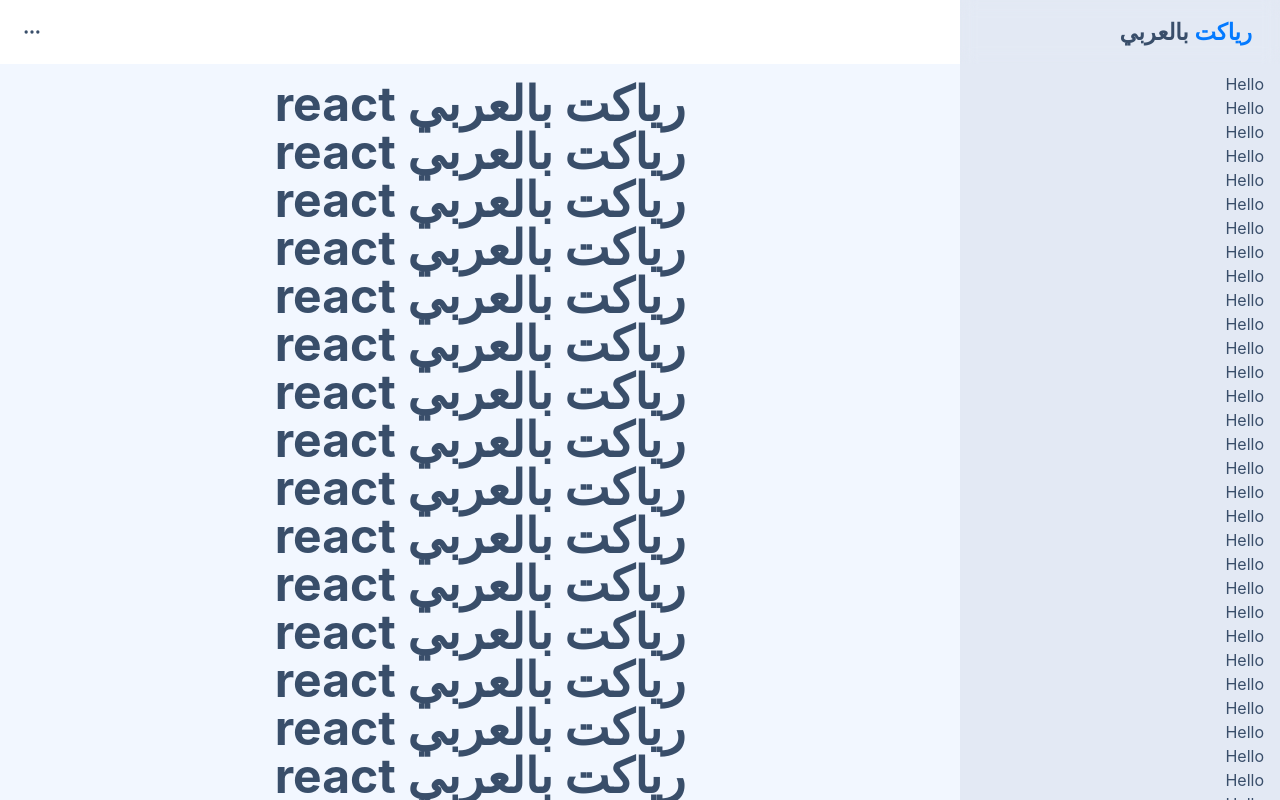
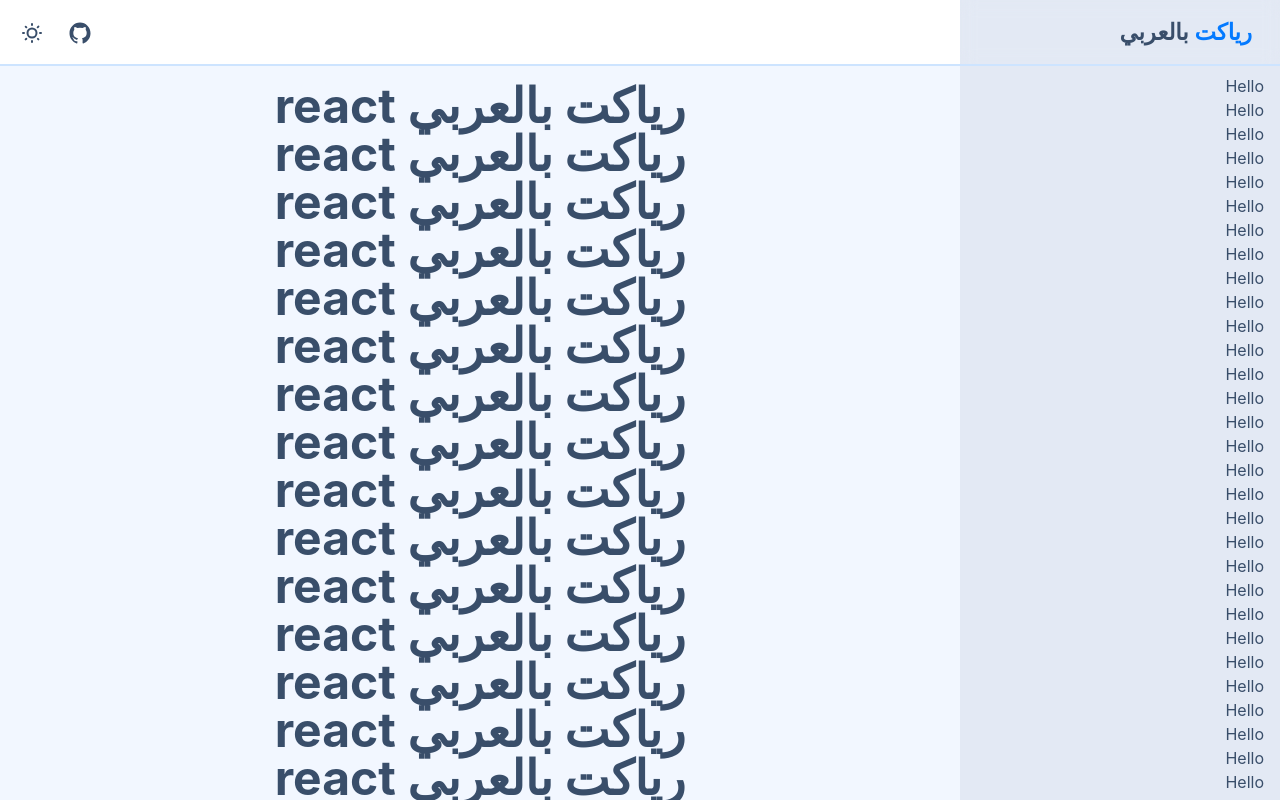
Before and after one commit to Saad5400/Learn-React-In-Arabic, a React (Create React App) app in the folder web-app/: page / in a window 1280 px wide. Built offline with nearby package versions, Linux system fonts and the light colour scheme; what tailwindcss-flip would draw is missing.

Commit message:
switching between themes

```diff
--- a/web-app/src/components/shared/Icons.jsx
+++ b/web-app/src/components/shared/Icons.jsx
@@ -18,3 +18,19 @@
         <svg xmlns="http://www.w3.org/2000/svg" fill="none" viewBox="0 0 24 24" className="inline-block w-5 h-5 stroke-current"><path strokeLinecap="round" strokeLinejoin="round" strokeWidth="2" d="M5 12h.01M12 12h.01M19 12h.01M6 12a1 1 0 11-2 0 1 1 0 012 0zm7 0a1 1 0 11-2 0 1 1 0 012 0zm7 0a1 1 0 11-2 0 1 1 0 012 0z"></path></svg>
     );
 }
+export function Github(props) {
+    return (
+        <svg width="20" height="20" xmlns="http://www.w3.org/2000/svg" viewBox="0 0 512 512" className={"inline-block h-5 w-5 md:h-6 md:w-6 fill-current"} ><path d="M256,32C132.3,32,32,134.9,32,261.7c0,101.5,64.2,187.5,153.2,217.9a17.56,17.56,0,0,0,3.8.4c8.3,0,11.5-6.1,11.5-11.4,0-5.5-.2-19.9-.3-39.1a102.4,102.4,0,0,1-22.6,2.7c-43.1,0-52.9-33.5-52.9-33.5-10.2-26.5-24.9-33.6-24.9-33.6-19.5-13.7-.1-14.1,1.4-14.1h.1c22.5,2,34.3,23.8,34.3,23.8,11.2,19.6,26.2,25.1,39.6,25.1a63,63,0,0,0,25.6-6c2-14.8,7.8-24.9,14.2-30.7-49.7-5.8-102-25.5-102-113.5,0-25.1,8.7-45.6,23-61.6-2.3-5.8-10-29.2,2.2-60.8a18.64,18.64,0,0,1,5-.5c8.1,0,26.4,3.1,56.6,24.1a208.21,208.21,0,0,1,112.2,0c30.2-21,48.5-24.1,56.6-24.1a18.64,18.64,0,0,1,5,.5c12.2,31.6,4.5,55,2.2,60.8,14.3,16.1,23,36.6,23,61.6,0,88.2-52.4,107.6-102.3,113.3,8,7.1,15.2,21.1,15.2,42.5,0,30.7-.3,55.5-.3,63,0,5.4,3.1,11.5,11.4,11.5a19.35,19.35,0,0,0,4-.4C415.9,449.2,480,363.1,480,261.7,480,134.9,379.7,32,256,32Z"></path></svg>
+    );
+}
+
+export function Sun(props) {
+    return (
+        <svg className={"fill-current w-6 h-6 " + props.className} xmlns="http://www.w3.org/2000/svg" viewBox="0 0 24 24"><path d="M5.64,17l-.71.71a1,1,0,0,0,0,1.41,1,1,0,0,0,1.41,0l.71-.71A1,1,0,0,0,5.64,17ZM5,12a1,1,0,0,0-1-1H3a1,1,0,0,0,0,2H4A1,1,0,0,0,5,12Zm7-7a1,1,0,0,0,1-1V3a1,1,0,0,0-2,0V4A1,1,0,0,0,12,5ZM5.64,7.05a1,1,0,0,0,.7.29,1,1,0,0,0,.71-.29,1,1,0,0,0,0-1.41l-.71-.71A1,1,0,0,0,4.93,6.34Zm12,.29a1,1,0,0,0,.7-.29l.71-.71a1,1,0,1,0-1.41-1.41L17,5.64a1,1,0,0,0,0,1.41A1,1,0,0,0,17.66,7.34ZM21,11H20a1,1,0,0,0,0,2h1a1,1,0,0,0,0-2Zm-9,8a1,1,0,0,0-1,1v1a1,1,0,0,0,2,0V20A1,1,0,0,0,12,19ZM18.36,17A1,1,0,0,0,17,18.36l.71.71a1,1,0,0,0,1.41,0,1,1,0,0,0,0-1.41ZM12,6.5A5.5,5.5,0,1,0,17.5,12,5.51,5.51,0,0,0,12,6.5Zm0,9A3.5,3.5,0,1,1,15.5,12,3.5,3.5,0,0,1,12,15.5Z" /></svg>
+    );
+}
+export function Moon(props) {
+    return (
+        <svg className={"fill-current h-5 w-5 md:h-6 md:w-6 " + props.className} xmlns="http://www.w3.org/2000/svg" viewBox="0 0 24 24"><path d="M21.64,13a1,1,0,0,0-1.05-.14,8.05,8.05,0,0,1-3.37.73A8.15,8.15,0,0,1,9.08,5.49a8.59,8.59,0,0,1,.25-2A1,1,0,0,0,8,2.36,10.14,10.14,0,1,0,22,14.05,1,1,0,0,0,21.64,13Zm-9.5,6.69A8.14,8.14,0,0,1,7.08,5.22v.27A10.15,10.15,0,0,0,17.22,15.63a9.79,9.79,0,0,0,2.1-.22A8.11,8.11,0,0,1,12.14,19.73Z" /></svg>
+    );
+}
--- a/web-app/src/components/shared/Layout.css
+++ b/web-app/src/components/shared/Layout.css
@@ -1,3 +1,4 @@
 .primary-scrollbar {
-    @apply scrollbar-thin scrollbar-thumb-primary scrollbar-track-primary-content;
+    /* scrollbar-thin scrollbar-thumb-secondary-content dark:scrollbar-thumb-neutral-focus scrollbar-track-primary-content; */
+    @apply scrollbar-thin scrollbar-thumb-secondary-content dark:scrollbar-thumb-neutral-focus scrollbar-track-primary-content;
 }
--- a/web-app/src/components/shared/Layout.jsx
+++ b/web-app/src/components/shared/Layout.jsx
@@ -1,12 +1,52 @@
 import * as Icons from "./Icons";
 import "./Layout.css";
+import { useState, useEffect } from 'react'
 
 const drawerId = "main-drawer";
+const darkTheme = "night";
+const lightTheme = "winter";
+
+function setThemeFromLocalStorage() {
+	const theme = localStorage.getItem("theme");
+	if (theme === darkTheme) {
+		setThemeDark();
+	}
+	else if (theme === lightTheme) {
+		setThemeLight();
+	}
+	else {
+		if (window.matchMedia && window.matchMedia('(prefers-color-scheme: dark)').matches) {
+				// dark mode
+				setThemeDark();
+		}
+		else {
+				// light mode
+				setThemeLight();
+		}
+	}
+}
+
+function setThemeDark() {
+	const root = document.documentElement;
+	root.classList.add("dark");
+	root.dataset.theme = darkTheme;
+	localStorage.setItem("theme", darkTheme);
+	const themeToggleInput = document.getElementById("themeToggleInput");
+	themeToggleInput.checked = true;
+}
+function setThemeLight() {
+	const root = document.documentElement;
+	root.classList.remove("dark");
+	root.dataset.theme = lightTheme;
+	localStorage.setItem("theme", lightTheme);
+	const themeToggleInput = document.getElementById("themeToggleInput");
+	themeToggleInput.checked = false;
+}
 
 function WebsiteName(props) {
 	return (
 		<div className={props.className}>
-			<a className="btn btn-ghost normal-case text-2xl w-fit">
+			<button className="btn btn-ghost normal-case text-2xl w-fit">
 				<span className="text-primary">
 					رياكت
 				</span>
@@ -14,7 +54,7 @@
 				<span className="text-base-content">
 					بالعربي
 				</span>
-			</a>
+			</button>
 		</div>
 	);
 }
@@ -26,8 +66,17 @@
 		drawer.checked = !drawer.checked;
 	}
 
+	function toggleTheme(event) {
+		if (event.target.checked) {
+			setThemeDark();
+		}
+		else {
+			setThemeLight();
+		}
+	}
+
 	return (
-		<div className="navbar z-40 sticky top-0 bg-base-100 bg-opacity-90 backdrop-blur">
+		<div className="navbar z-40 mt-0.5 sticky top-0 bg-base-100 bg-opacity-90 backdrop-blur border-b-2 border-b-primary-content">
 			<div className="flex-none">
 				<button className="btn btn-square btn-ghost lg:hidden" onClick={toggleDrawer}>
 					<Icons.Menu />
@@ -37,9 +86,14 @@
 				<WebsiteName className="lg:hidden" />
 			</div>
 			<div className="flex-none">
-				<button className="btn btn-square btn-ghost">
-					<Icons.Elipses />
-				</button>
+				<a className="btn btn-square btn-ghost" href="https://github.com/Saad5400/Learn-React-In-Arabic" target="_blank">
+					<Icons.Github />
+				</a>
+				<label className="btn btn-square btn-ghost swap swap-rotate">
+					<input type="checkbox" onChange={toggleTheme} id="themeToggleInput" />
+					<Icons.Sun className="swap-off" />
+					<Icons.Moon className="swap-on" />
+				</label>
 			</div>
 		</div>
 	);
@@ -57,7 +111,7 @@
 				<div className="drawer-side primary-scrollbar">
 					<label htmlFor={drawerId} className="drawer-overlay"></label>
 					<div className="menu w-80 bg-base-300">
-						<div className="p-2 sticky top-0 bg-opacity-90 backdrop-blur hidden lg:flex">
+						<div className="p-2 sticky top-0 bg-opacity-90 backdrop-blur hidden lg:flex border-b-2 border-b-primary-content">
 							<WebsiteName />
 						</div>
 						<div className="p-2 ps-4">
@@ -130,6 +184,13 @@
 }
 
 export default function Layout(props) {
+	const [firstRender, setFirstRender] = useState(true);
+	useEffect(() => {
+		if (firstRender) {
+			setThemeFromLocalStorage();
+			setFirstRender(false);
+		}
+	}, [])
 	return (
 		<div>
 			<Drawer>
--- a/web-app/src/index.css
+++ b/web-app/src/index.css
@@ -2,9 +2,11 @@
 @tailwind components;
 @tailwind utilities;
 
+@import url('https://fonts.googleapis.com/css2?family=Readex+Pro&display=swap');
+
 body {
   margin: 0;
-  font-family: -apple-system, BlinkMacSystemFont, 'Segoe UI', 'Roboto', 'Oxygen',
+  font-family: -apple-system, BlinkMacSystemFont, 'Readex Pro', 'Segoe UI', 'Roboto', 'Oxygen',
     'Ubuntu', 'Cantarell', 'Fira Sans', 'Droid Sans', 'Helvetica Neue',
     sans-serif;
   -webkit-font-smoothing: antialiased;
@@ -15,3 +17,10 @@
   font-family: source-code-pro, Menlo, Monaco, Consolas, 'Courier New',
     monospace;
 }
+
+.flip-y {
+  transform: scaleY(-1);
+}
+.flip-x {
+  transform: scaleX(-1);
+}
--- a/web-app/tailwind.config.js
+++ b/web-app/tailwind.config.js
@@ -6,6 +6,7 @@
   theme: {
     extend: {},
   },
+  darkMode: 'class',
   plugins: [
     require("daisyui"),
     require("tailwindcss-flip"),
```
Also changed, not shown: web-app/src/App.css (line endings or trailing spaces), 1 other file (tests, documents, lock files or other folders).
